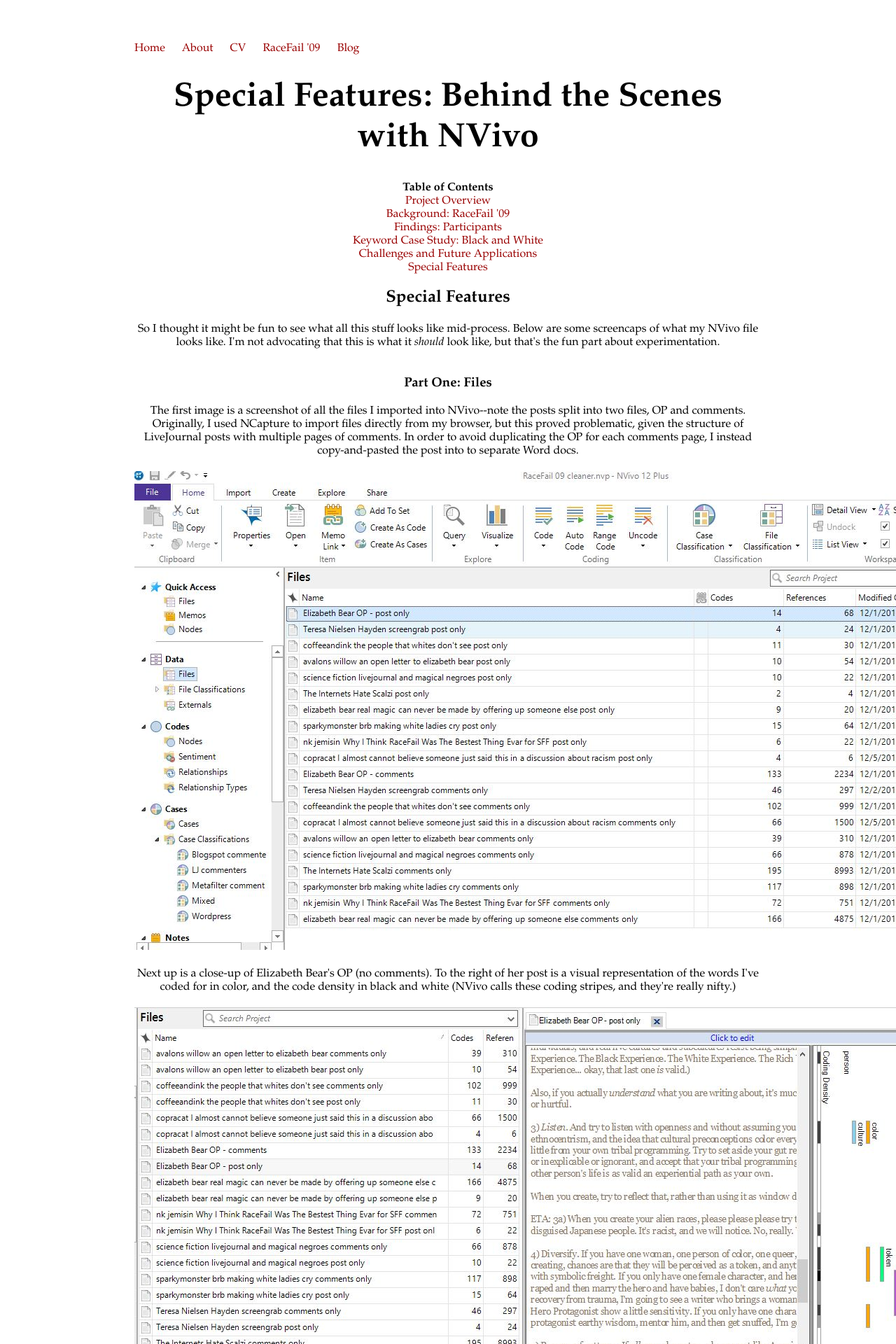
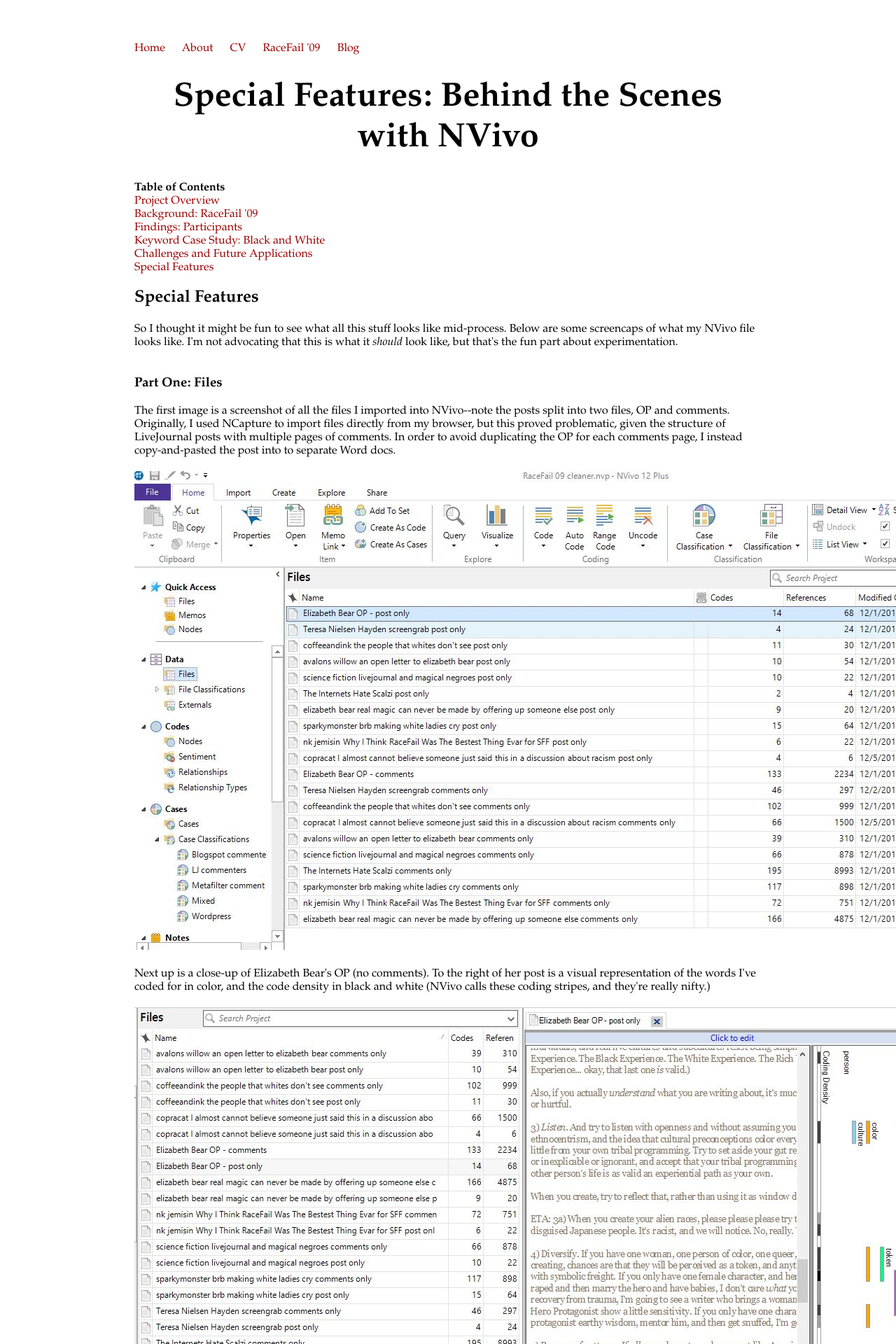
Before and after one commit to pastfutures/pastfutures.github.io, a Jekyll site: the page built from RaceFailDH/bonus.html, in a window 1280 px wide. Shown: the top 1920 px of the page at 70% size. Built offline with Jekyll 4.4.1, drawn with Linux system fonts in a browser that asks for light colours.

```diff
--- a/RaceFailDH/bonus.html
+++ b/RaceFailDH/bonus.html
@@ -3,7 +3,7 @@ layout: default
 title: Ashley Hemm
 ---
 <div class="blurb">
-	<center><h1>Special Features: Behind the Scenes with NVivo</h1>
+	<center><h1>Special Features: Behind the Scenes with NVivo</h1></center>
 		<b>Table of Contents</b>
 	<br>
 	<a href="/RaceFailDH/index">Project Overview</a>
```
